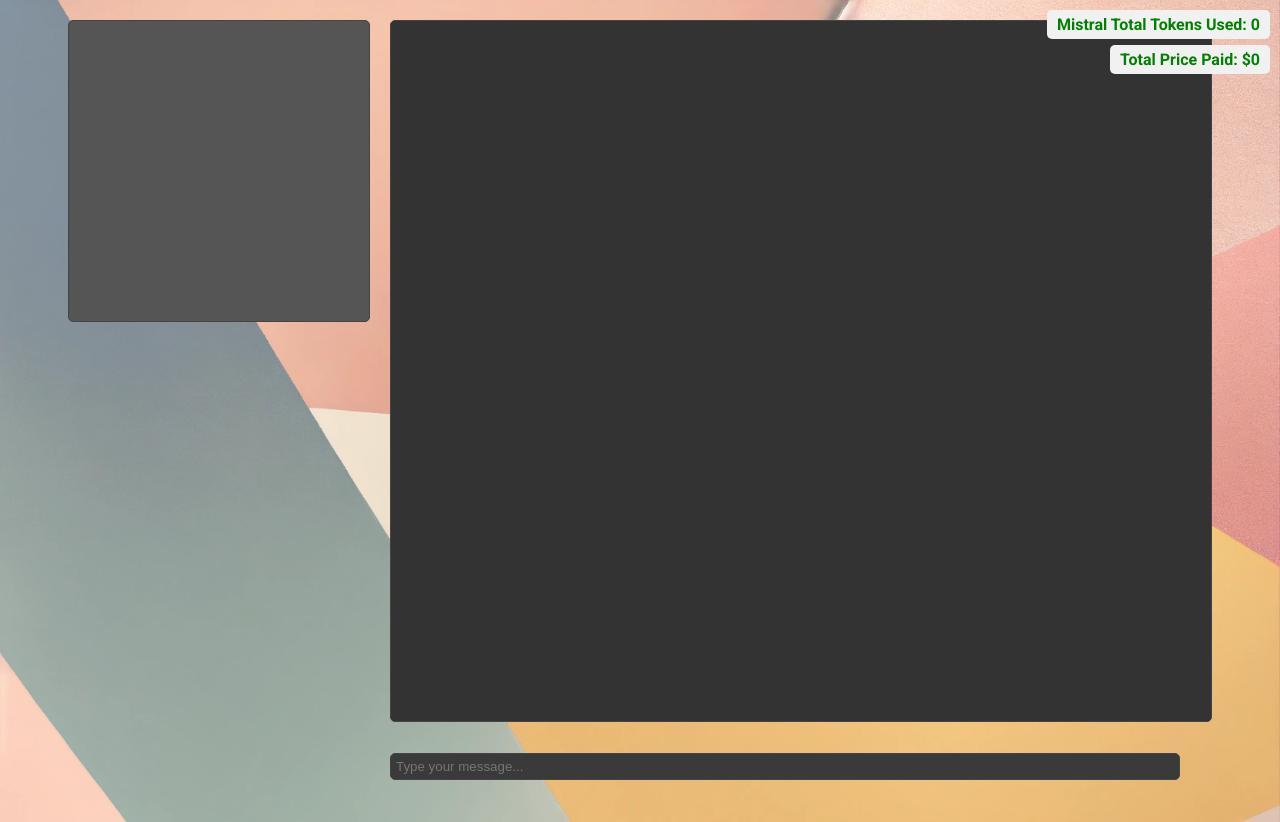
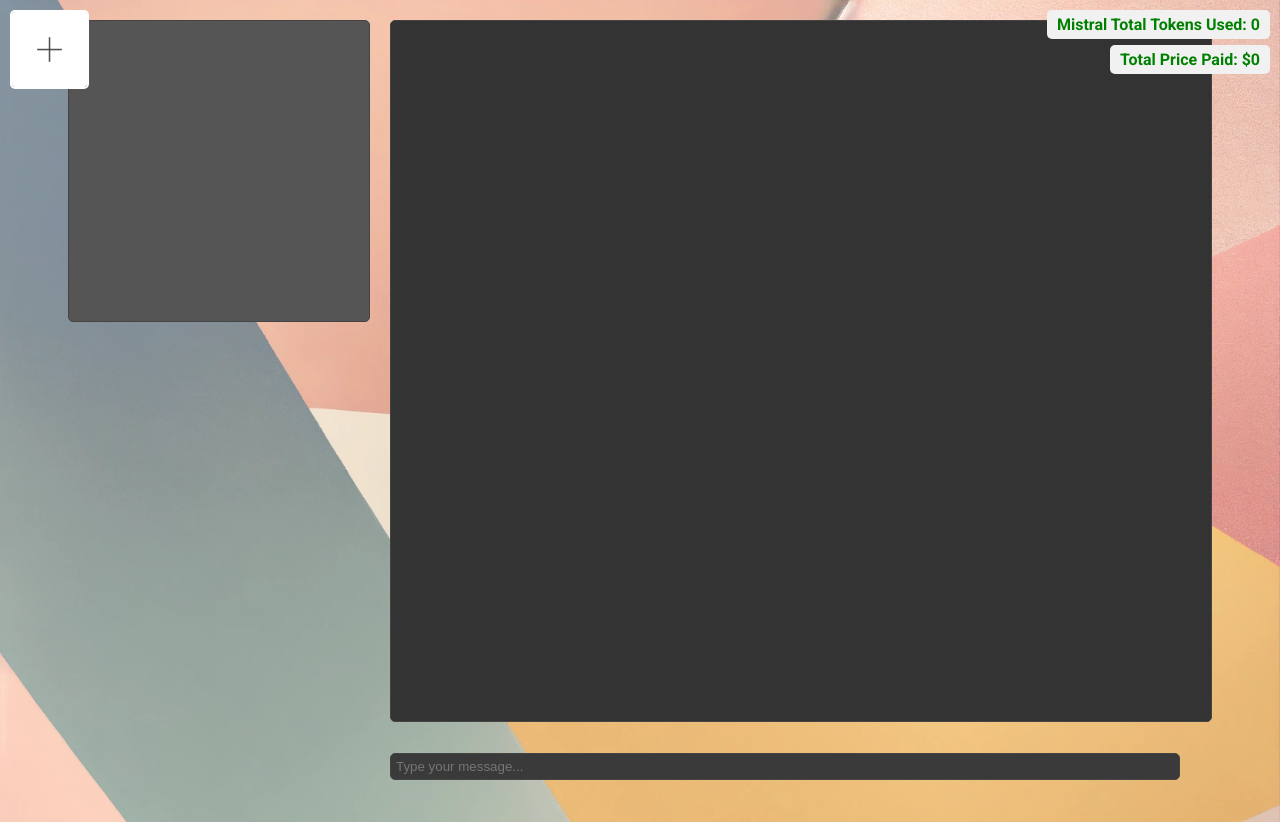
Before and after one commit to Anko59/aiden-job-finder, a Django app: page / in a window 1280 px wide. Run offline with Django 4.2, Linux system fonts and the light colour scheme; some libraries are stand-ins or nearby versions.

Commit message:
profile creation first commit

```diff
--- a/aiden_app/agents/mistral_agent.py
+++ b/aiden_app/agents/mistral_agent.py
@@ -1,6 +1,5 @@
 import json
 import os
-from typing import Union
 from mistralai.client import MistralClient
 from mistralai.models.chat_completion import ChatMessage, FunctionCall
 from ..tools.talk_tool import TalkTool
@@ -8,9 +7,9 @@ from .agent import Agent
 
 
 class MistralAgent(Agent):
-    def __init__(self, profile: dict[str, Union[str, int]], model: str = "open-mixtral-8x22b", tool_only: bool = True):
+    def __init__(self, model: str = "open-mixtral-8x22b", tool_only: bool = True):
         self.model = model
-        super().__init__(profile, ChatMessage)
+        super().__init__(ChatMessage)
         self.client = MistralClient(api_key=os.environ.get("MISTRAL_API_KEY"))
         self.tool_choice = "auto"
         if tool_only:
--- a/aiden_app/static/css/styles.css
+++ b/aiden_app/static/css/styles.css
@@ -279,6 +279,25 @@ button[type="submit"]:hover {
     border-color: lightgreen;
 }
 
+.plus-sign {
+    position: fixed;
+    top: 0;
+    left: 0;
+    display: flex;
+    flex-direction: column;
+    align-items: flex-start;
+    margin: 10px;
+}
+
+.plus-sign img {
+    width: 75px;
+    height: 75px;
+    margin-bottom: 10px;
+    border: 2px solid white;
+    border-radius: 5px;
+    cursor: pointer;
+}
+
 .big-image-container {
     position: fixed;
     top: 0;
--- a/aiden_app/static/js/main.js
+++ b/aiden_app/static/js/main.js
@@ -145,7 +145,7 @@ function handleResponse(data) {
         let tokens_used = data.tokens_used;
         updateCounters(tokens_used);
     } else if (message_role == 'tool') {
-        if (message_content.name == 'talk'){
+        if (message_content.name == 'talk') {
             apppendMessage('assistant', message_content.result, false);
         } else {
             appendMessage(message_role, message_content, false);
@@ -230,6 +230,30 @@ $(document).on('click', '.profile-image', function () {
     sendChatRequest('', { 'user_input': profile, 'input_type': 'start_chat' });
 });
 
+
+$(document).on('click', '.plus-sign', function () {
+    let component = $('<div>').addClass('new-profile-container');
+    let firstNameInput = $('<input>').attr('type', 'text').attr('placeholder', 'First Name');
+    let lastNameInput = $('<input>').attr('type', 'text').attr('placeholder', 'Last Name');
+    let profileInfoInput = $('<textarea>').attr('placeholder', 'Profile Information');
+    let sendButton = $('<button>').text('Send').addClass('send-button');
+    component.append(firstNameInput, lastNameInput, profileInfoInput, sendButton);
+    $('#chat_window').append(component);
+
+    sendButton.on('click', function () {
+        let firstName = firstNameInput.val();
+        let lastName = lastNameInput.val();
+        let profileInfo = profileInfoInput.val();
+        let profile = {
+            first_name: firstName,
+            last_name: lastName,
+            profile_info: profileInfo
+        };
+        sendChatRequest('', { 'user_input': profile, 'input_type': 'create_profile' });
+    });
+});
+
+
 $(document).on('click', '.document img', function () {
     showBigImage($(this).attr('src'));
 });
--- a/aiden_app/templates/chat.html
+++ b/aiden_app/templates/chat.html
@@ -29,7 +29,8 @@
     </div>
     <div class="token-counter" id="token-counter"> Mistral Total Tokens Used: 0</div>
     <div class="total-price-counter" id="total-price-counter">Total Price Paid: $0</div>
-    <div class="profile-images">
+    <div class="plus-sign">
+        <img src="{% static 'images/plus-sign.png' %}" alt="Create new profile">
     </div>
     <script src="{% static 'js/main.js' %}"></script>
 </body>
--- a/aiden_app/views.py
+++ b/aiden_app/views.py
@@ -72,6 +72,8 @@ class ChatView(View):
         elif input_type == "get_profiles":
             return JsonResponse({"role": "get_profiles", "content": list(get_available_profiles())})
 
+        elif input_type == "create_profile":
+            return self.create_profile(user_input)
         return JsonResponse({"error": "Invalid input type"})
 
     def get(self, request):
@@ -104,8 +106,11 @@ class ChatView(View):
         response = {
             "role": "assistant",
             "content": START_CHAT_PROMPT,
-            "is_last": False,
+            "is_last": True,
             "documents": documents,
             "tokens_used": 0,
         }
         return response, agent
+
+    def create_profile(self, user_input):
+        pass
```
Also changed, not shown: aiden_app/agents/agent.py (+29 -15 lines), aiden_app/static/images/plus-sign.png (added).
